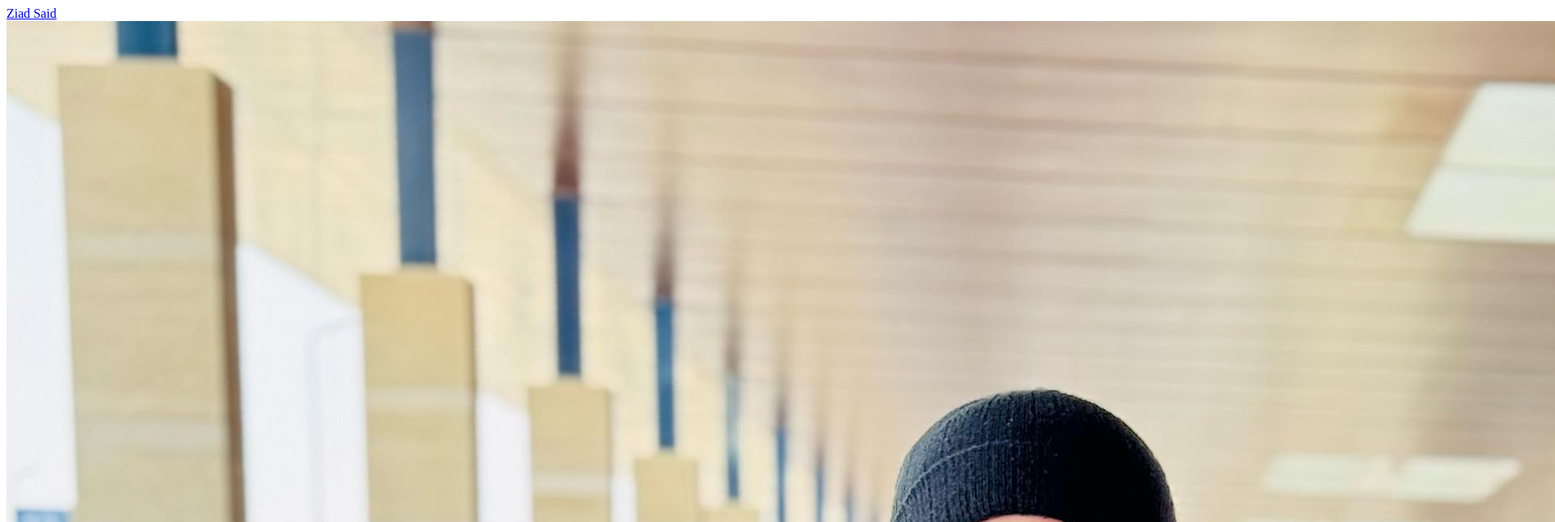
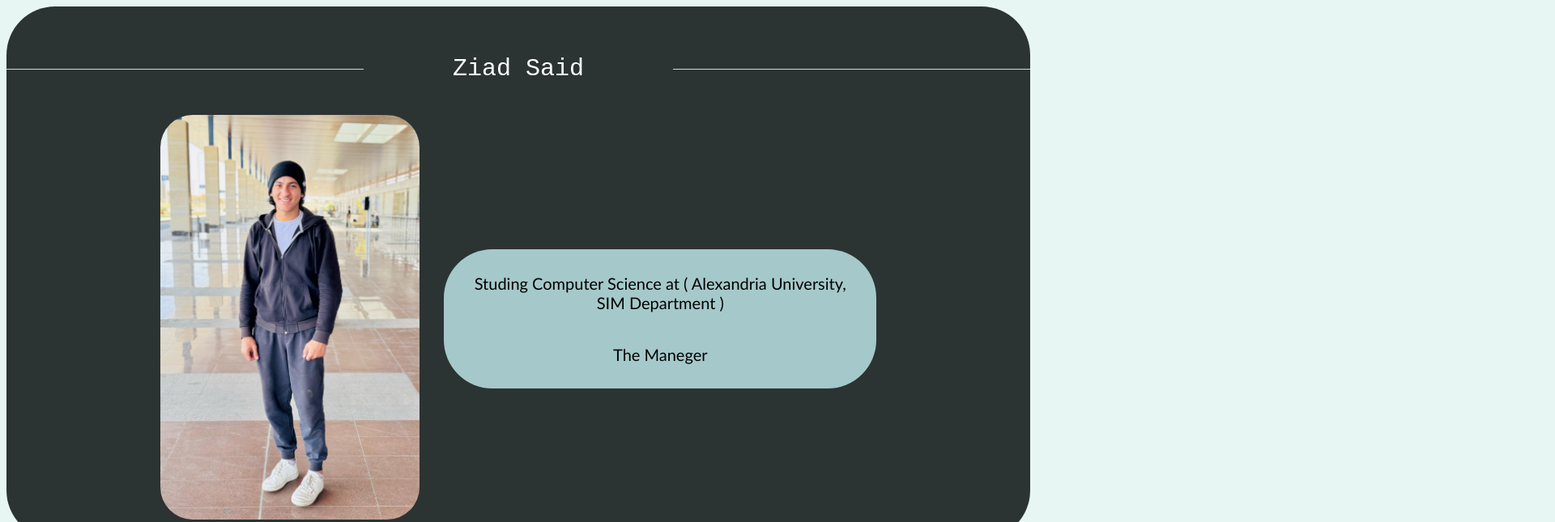
Before and after one commit to ZIADSAID2005/ziad, a plain HTML site: page index.html in a window 1280 px wide. Shown: the top 645 px of the page at 81% size, 1920 px wide, since content can reach past the window. Drawn offline with Linux system fonts and the light colour scheme.

Commit message:
Update index.html

```diff
--- a/index.html
+++ b/index.html
@@ -2,7 +2,7 @@
 
 <head>
   <title>3oos</title>
-  <link rel="stylesheet" href="3osman.css" />
+  <link rel="stylesheet" href="style.css" />
 </head>
 
 <body>
```
